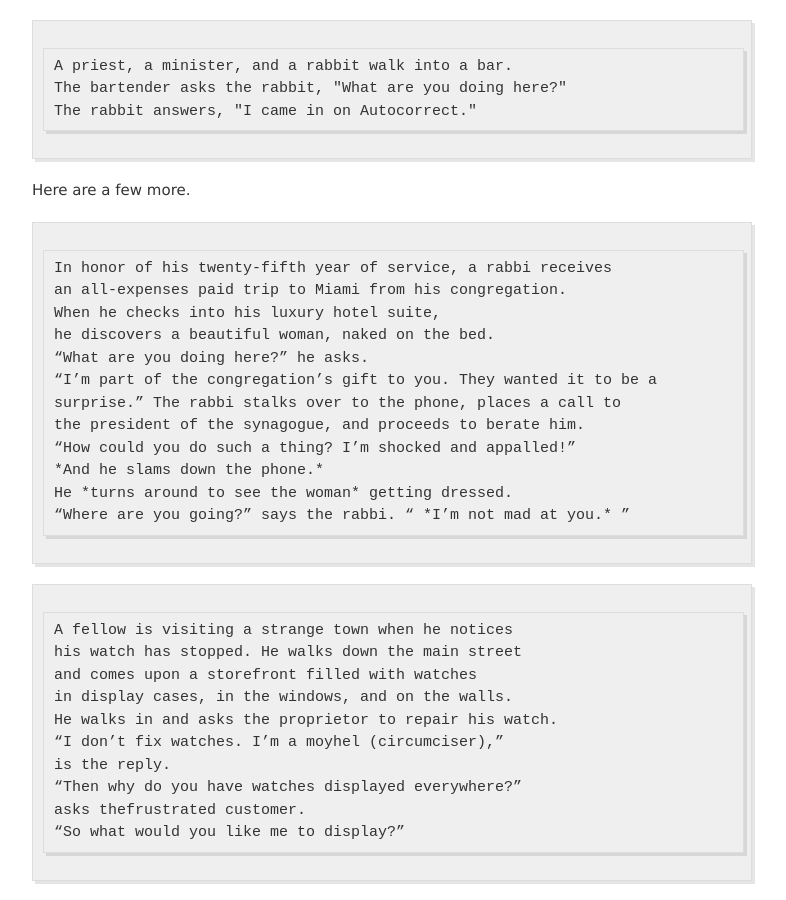
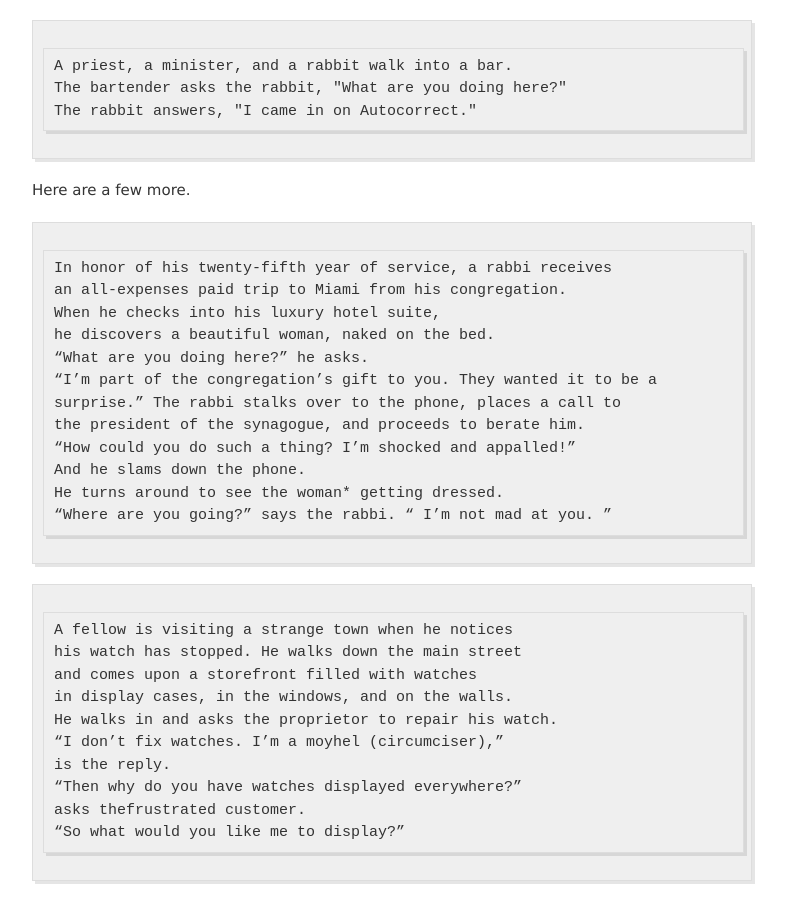
Before and after one commit to jvmallow/jvmallow.github.io, a Jekyll site: the page built from _posts/2025-05-31-Jewish_Humor.md, in a window 1280 px wide and 900 px high, scrolled down 1155 px. Shown: the whole window, without its empty margins (248-1034 px from the left). Built offline with Jekyll 4.4.1, drawn with Linux system fonts in a browser that asks for light colours; a script that is not in the unit is left out.

```diff
--- a/_posts/2025-05-31-Jewish_Humor.md
+++ b/_posts/2025-05-31-Jewish_Humor.md
@@ -51,9 +51,9 @@ he discovers a beautiful woman, naked on the bed.
 surprise.” The rabbi stalks over to the phone, places a call to
 the president of the synagogue, and proceeds to berate him.
 “How could you do such a thing? I’m shocked and appalled!”
-*And he slams down the phone.*
-He *turns around to see the woman* getting dressed.
-“Where are you going?” says the rabbi. “ *I’m not mad at you.* ”
+And he slams down the phone.
+He turns around to see the woman* getting dressed.
+“Where are you going?” says the rabbi. “ I’m not mad at you. ”
 ~~~
 
 ~~~
```
